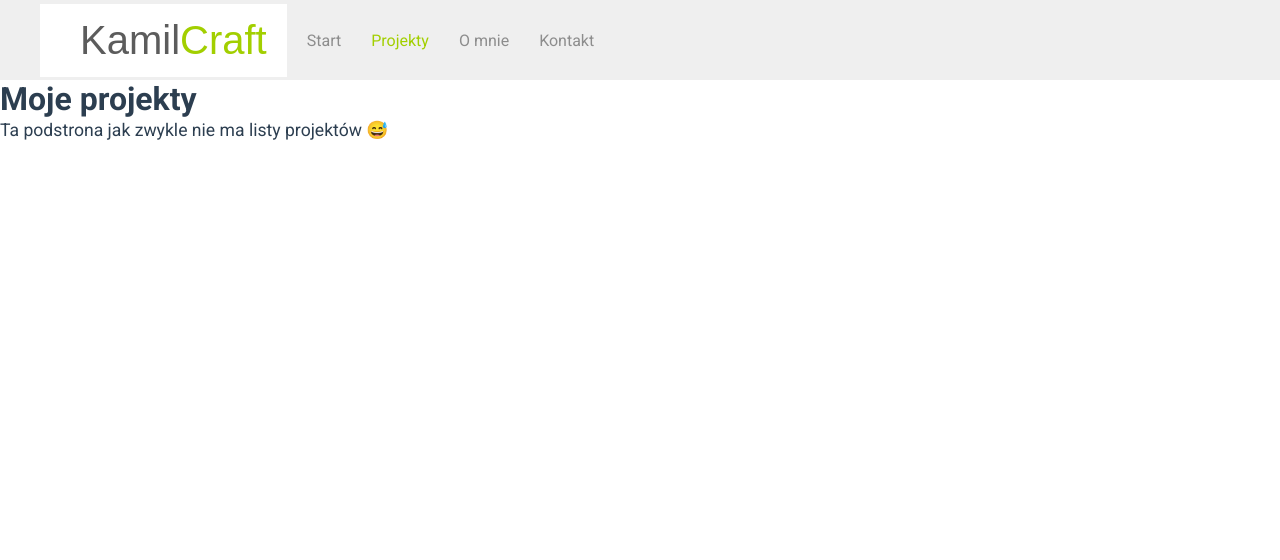
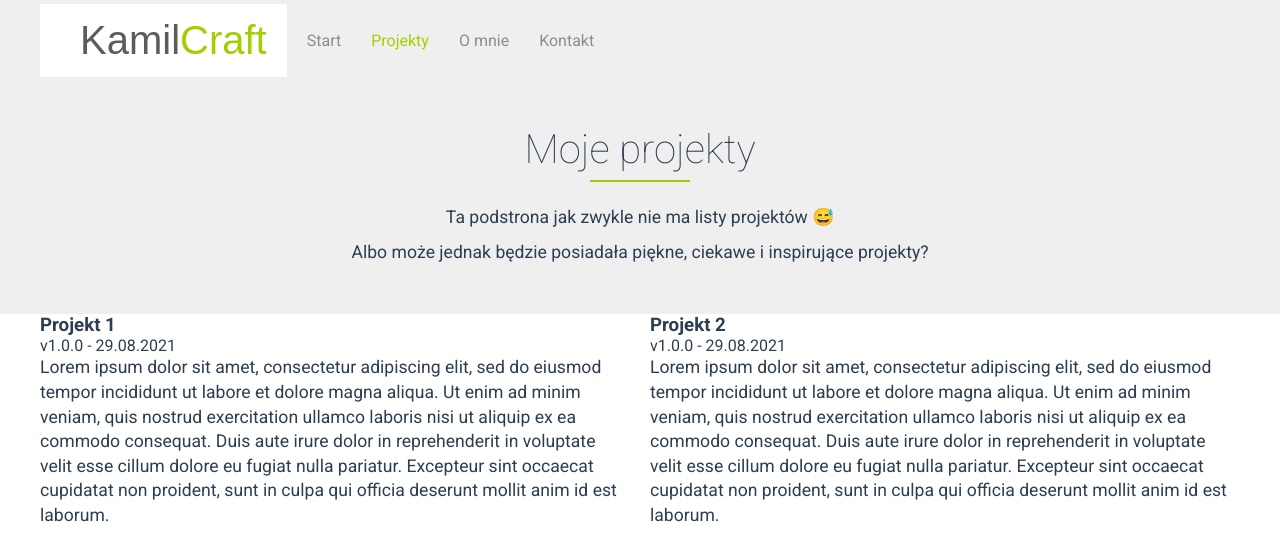
Before and after one commit to kamilniemczycki/kamilcraft.com, a Vue app: page /projects in a window 1280 px wide. Shown: the top 560 px of the page. Built offline with nearby package versions, Linux system fonts and the light colour scheme; a web font is replaced by a local one.

Commit message:
Prepared projects view

```diff
--- a/src/views/Projects.vue
+++ b/src/views/Projects.vue
@@ -1,6 +1,48 @@
 <template>
   <div class="projects">
-    <h1>{{ $route.meta.title }}</h1>
-    <p>Ta podstrona jak zwykle nie ma listy projektów 😅</p>
+    <div class="container">
+      <div class="project"
+           v-for="project in projects"
+           :key="project.title.slug">
+        <h3>{{ project.title }}</h3>
+        <div class="release">{{ project.version }} - {{ project.release_data }}</div>
+        <p>{{ project.short_description }}</p>
+      </div>
+    </div>
   </div>
 </template>
+
+<style lang="scss">
+.projects .container {
+  display: grid;
+  grid-template-columns: 1fr 1fr;
+  column-gap: 20px;
+  row-gap: 15px;
+  .project {
+  }
+}
+</style>
+
+<script>
+export default {
+  name: 'Projects',
+  data () {
+    return {
+      projects: [
+        { title: 'Projekt 1', image: '/assets/me.jpg', release_data: '29.08.2021', version: 'v1.0.0', short_description: 'Lorem ipsum dolor sit amet, consectetur adipiscing elit, sed do eiusmod tempor incididunt ut labore et dolore magna aliqua. Ut enim ad minim veniam, quis nostrud exercitation ullamco laboris nisi ut aliquip ex ea commodo consequat. Duis aute irure dolor in reprehenderit in voluptate velit esse cillum dolore eu fugiat nulla pariatur. Excepteur sint occaecat cupidatat non proident, sunt in culpa qui officia deserunt mollit anim id est laborum.' },
+        { title: 'Projekt 2', image: '/assets/me.jpg', release_data: '29.08.2021', version: 'v1.0.0', short_description: 'Lorem ipsum dolor sit amet, consectetur adipiscing elit, sed do eiusmod tempor incididunt ut labore et dolore magna aliqua. Ut enim ad minim veniam, quis nostrud exercitation ullamco laboris nisi ut aliquip ex ea commodo consequat. Duis aute irure dolor in reprehenderit in voluptate velit esse cillum dolore eu fugiat nulla pariatur. Excepteur sint occaecat cupidatat non proident, sunt in culpa qui officia deserunt mollit anim id est laborum.' }
+      ]
+    }
+  },
+  mounted () {
+    const header = {
+      title: this.$route.meta.title,
+      description: [
+        'Ta podstrona jak zwykle nie ma listy projektów 😅',
+        'Albo może jednak będzie posiadała piękne, ciekawe i inspirujące projekty?'
+      ]
+    }
+    this.$store.commit('setHeader', header)
+  }
+}
+</script>
```
